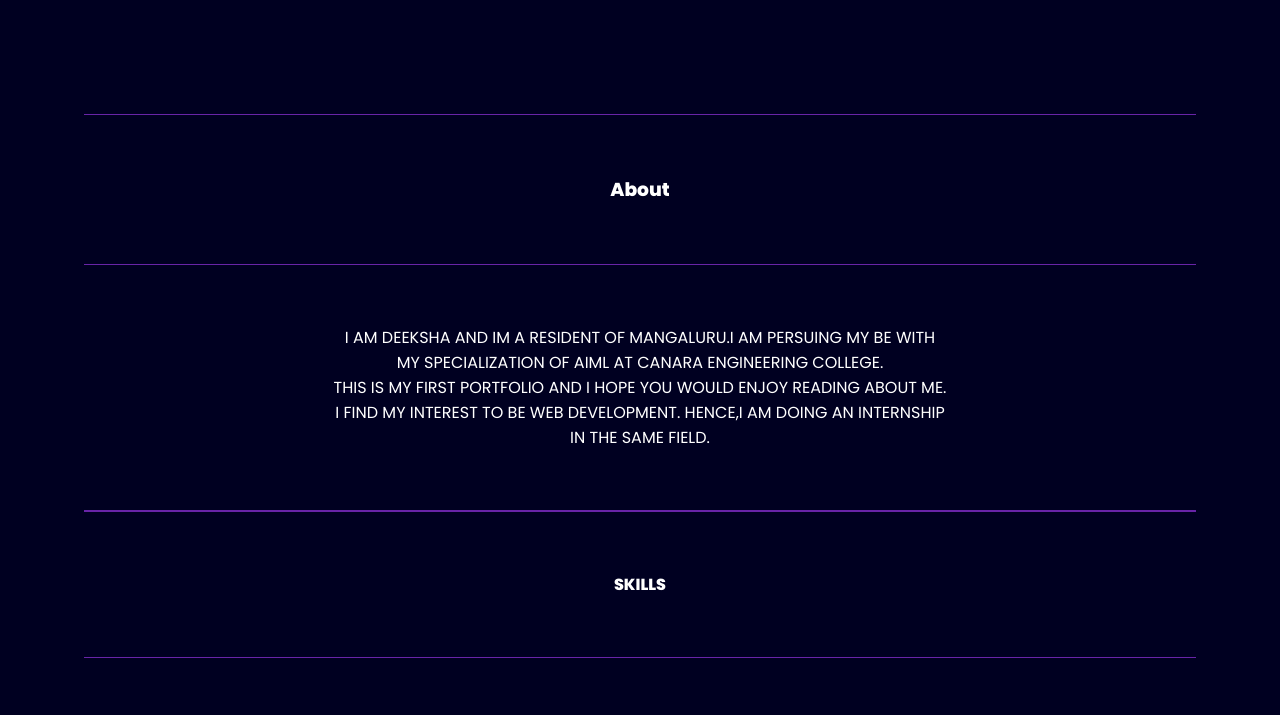
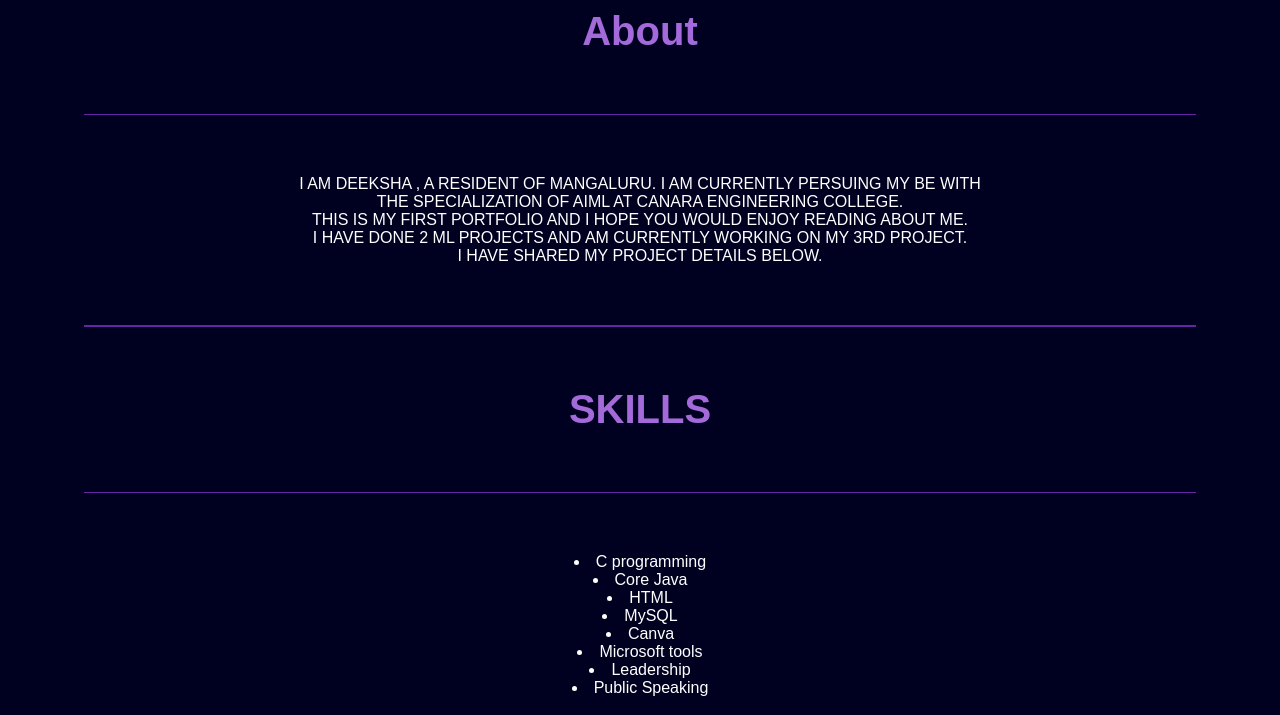
Before and after one commit to Deeksha25003/Deeksha.github.io, a plain HTML site: page index.html in a window 1280 px wide. Shown: the part 776-1491 px from the top of the page. Drawn offline with nearby package versions, Linux system fonts and the light colour scheme.

Commit message:
Update index.html

```diff
--- a/index.html
+++ b/index.html
@@ -1,16 +1,5 @@
 <!DOCTYPE html>
 <html>
-
-<head>
-	<meta charset="UTF-8">
-	<meta http-equiv="X-UA-Compatible" content="IE=edge">
-	<meta name="viewport" content="width=device=-width,initial-scale=1.0">
-	<title>
-		Deeksha Divakar
-	</title>
-	<link rel="preconnect" href="https://fonts.googleapis.com">
-	<link rel="preconnect" href="https://fonts.gstatic.com" crossorigin>
-	<link href="https://fonts.googleapis.com/css2?family=Poppins:wght@400;800&display=swap" rel="stylesheet">
 <style>
 	* {
 		margin: 0;
@@ -29,7 +18,6 @@
 		align-items: center;
 		height: 80px;
 		background-color: rgb(18, 18, 62);
-			;
 	}
 
 	nav ul {
@@ -94,7 +82,6 @@
 
 	.rightSection img {
 		width: 80%;
-
 	}
 
 	.purple {
@@ -104,7 +91,16 @@
 	#element {
 		color: rgb(151, 94, 203);
 	}
+
+
+	h1 {
+		font-size: 2.5rem;
+		font-weight: bold;
+		color: rgb(164, 106, 218);
+		margin-bottom: 20px;
+	}
 </style>
+
 </head>
 
 <body>
@@ -157,12 +153,12 @@
 								<div class="col">
 								</div>
 								<div class="col">
-									<P> I AM DEEKSHA AND IM A RESIDENT OF MANGALURU.I AM PERSUING MY BE WITH
+									<P> I AM DEEKSHA , A RESIDENT OF MANGALURU. I AM CURRENTLY PERSUING MY BE WITH
 										<br>
-										MY SPECIALIZATION OF AIML AT CANARA ENGINEERING COLLEGE.<br>
+										THE SPECIALIZATION OF AIML AT CANARA ENGINEERING COLLEGE.<br>
 										THIS IS MY FIRST PORTFOLIO AND I HOPE YOU WOULD ENJOY READING ABOUT ME.<br>
-										I FIND MY INTEREST TO BE WEB DEVELOPMENT. HENCE,I AM DOING AN INTERNSHIP<br>
-										IN THE SAME FIELD.
+										I HAVE DONE 2 ML PROJECTS AND AM CURRENTLY WORKING ON MY 3RD PROJECT. <br>
+										I HAVE SHARED MY PROJECT DETAILS BELOW.
 									</P>
 						</center>
 					</div>
```
Lines whose indentation alone changed are shown as unchanged.
